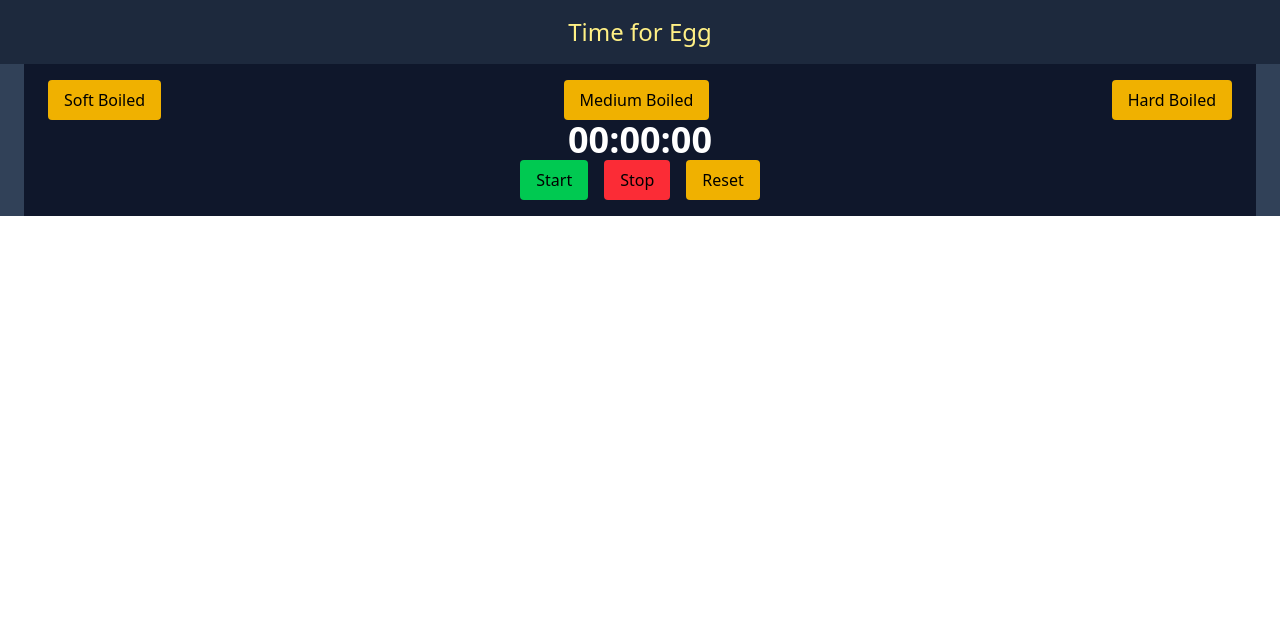
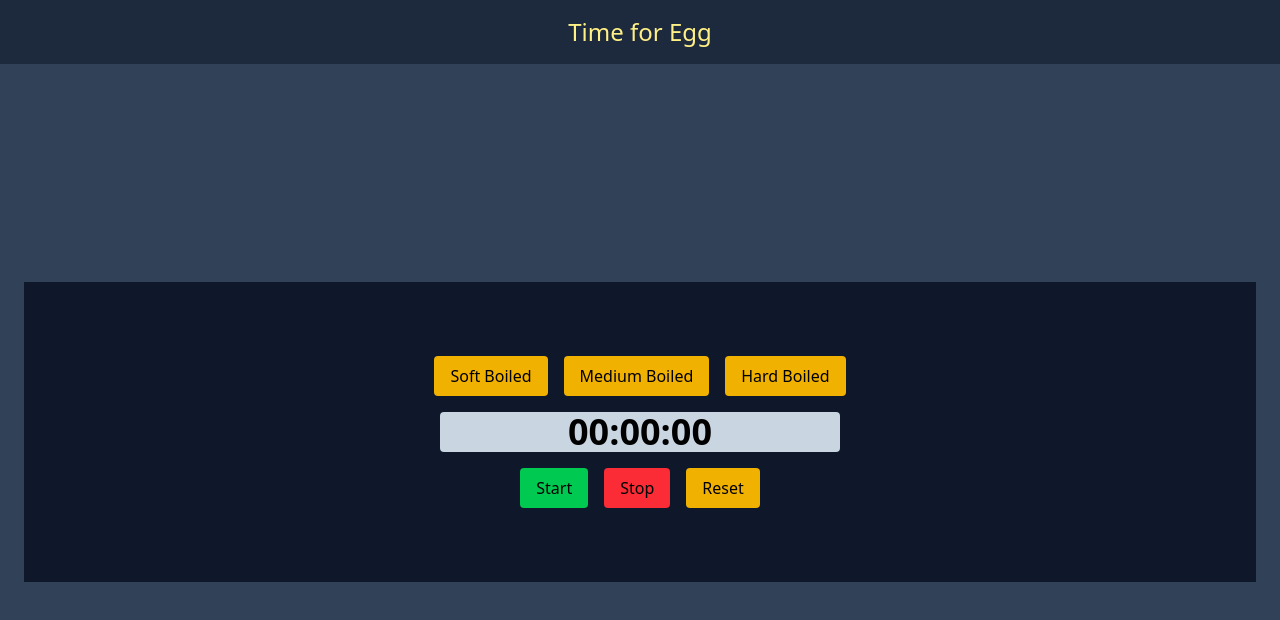
Before and after one commit to Axziomatic/Egg-clock, a React (Vite) app: page / in a window 1280 px wide. Shown: the top 620 px of the page. Built offline with nearby package versions, Linux system fonts and the light colour scheme.

Commit message:
Refactored code from main into TimerContainer component, tweaked styling

```diff
--- a/index.html
+++ b/index.html
@@ -1,5 +1,5 @@
 <!DOCTYPE html>
-<html lang="en">
+<html class="h-full" lang="en">
   <head>
     <meta charset="UTF-8" />
     <link rel="icon" type="image/svg+xml" href="/vite.svg" />
@@ -8,8 +8,8 @@
 
     <title>Vite + React + TS</title>
   </head>
-  <body>
-    <div id="root"></div>
+  <body class="min-h-full flex flex-col">
+    <div class="flex-1 flex flex-col" id="root"></div>
     <script type="module" src="/src/main.tsx"></script>
   </body>
 </html>
--- a/src/components/Button.tsx
+++ b/src/components/Button.tsx
@@ -2,10 +2,10 @@ interface ButtonProps {
   label: string;
 }
 
-export default function Button({ label }: ButtonProps) {
+export default function Button(props: ButtonProps) {
   return (
-    <button className="py-2 px-4 bg-yellow-500 text-l rounded hover:bg-yellow-700">
-      {label}
+    <button className="py-2 px-4 mx-2 bg-yellow-500 text-l rounded hover:bg-yellow-700">
+      {props.label}
     </button>
   );
 }
--- a/src/components/Main.tsx
+++ b/src/components/Main.tsx
@@ -1,17 +1,9 @@
-import Button from "./Button";
-import Timer from "./Timer";
+import TimerContainer from "./TimerContainer";
 
 export default function Main() {
   return (
-    <main className="bg-slate-700">
-      <div className="flex flex-col bg-slate-900 mx-6 px-6 py-4">
-        <div className="flex justify-between">
-          <Button label="Soft Boiled" />
-          <Button label="Medium Boiled" />
-          <Button label="Hard Boiled" />
-        </div>
-        <Timer />
-      </div>
+    <main className="flex flex-col flex-1 justify-center bg-slate-700">
+      <TimerContainer />
     </main>
   );
 }
--- a/src/components/Timer.tsx
+++ b/src/components/Timer.tsx
@@ -28,7 +28,7 @@ export default function Timer() {
 
   return (
     <>
-      <div className="text-center text-white text-4xl font-bold">
+      <div className="text-center bg-slate-300 text-4xl font-bold my-4 px-32 rounded">
         {formatTime(time)}
       </div>
       <div className="flex justify-center space-x-4">
--- /dev/null
+++ b/src/components/TimerContainer.tsx
@@ -0,0 +1,17 @@
+import Button from "./Button";
+import Timer from "./Timer";
+
+export default function TimerContainer() {
+  return (
+    <>
+      <div className="flex flex-col justify-center items-center bg-slate-900 mx-6 px-6 py-4 h-75">
+        <div className="flex justify-between">
+          <Button label="Soft Boiled" />
+          <Button label="Medium Boiled" />
+          <Button label="Hard Boiled" />
+        </div>
+        <Timer />
+      </div>
+    </>
+  );
+}
```
Also changed, not shown: 1 other file (tests, documents, lock files or other folders).
